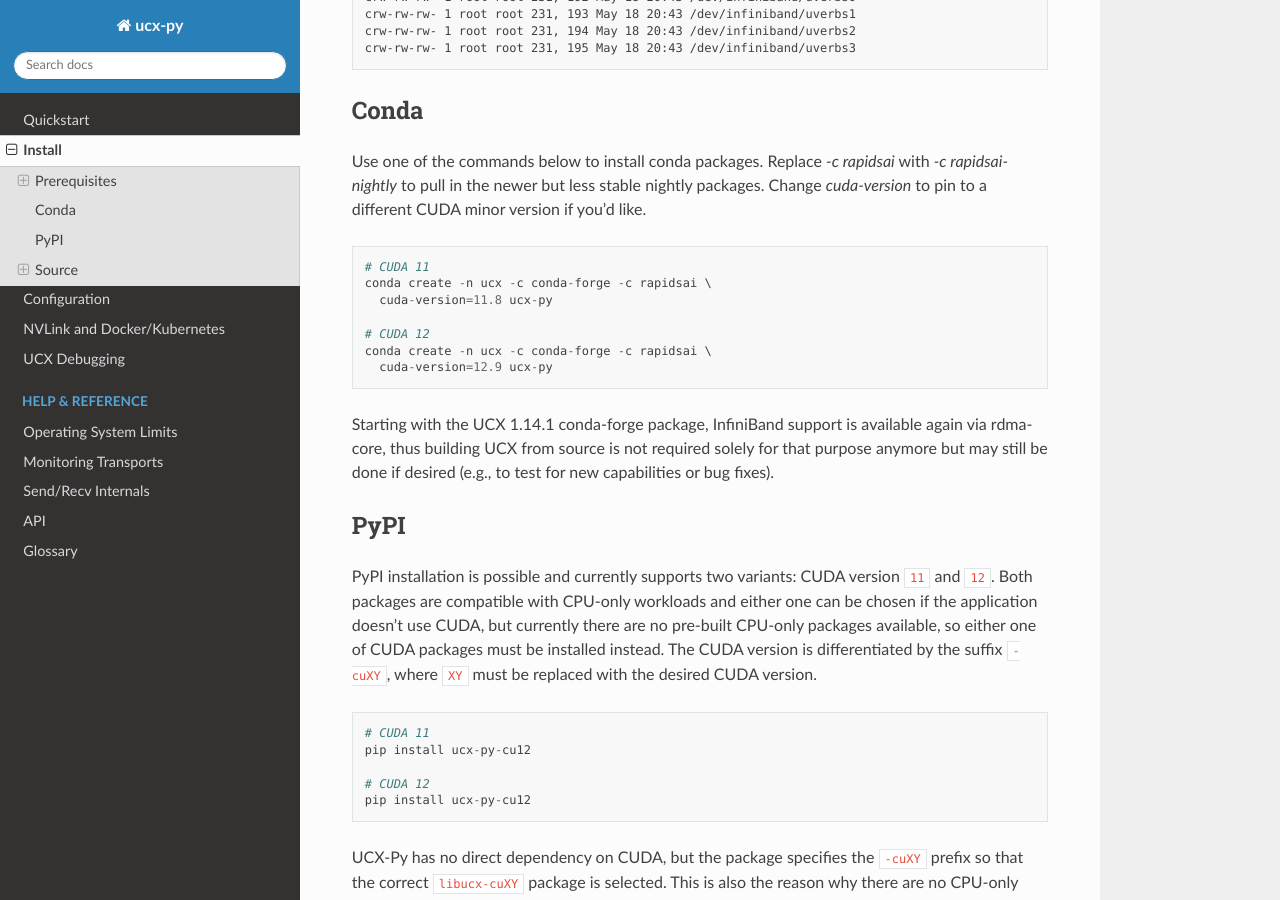
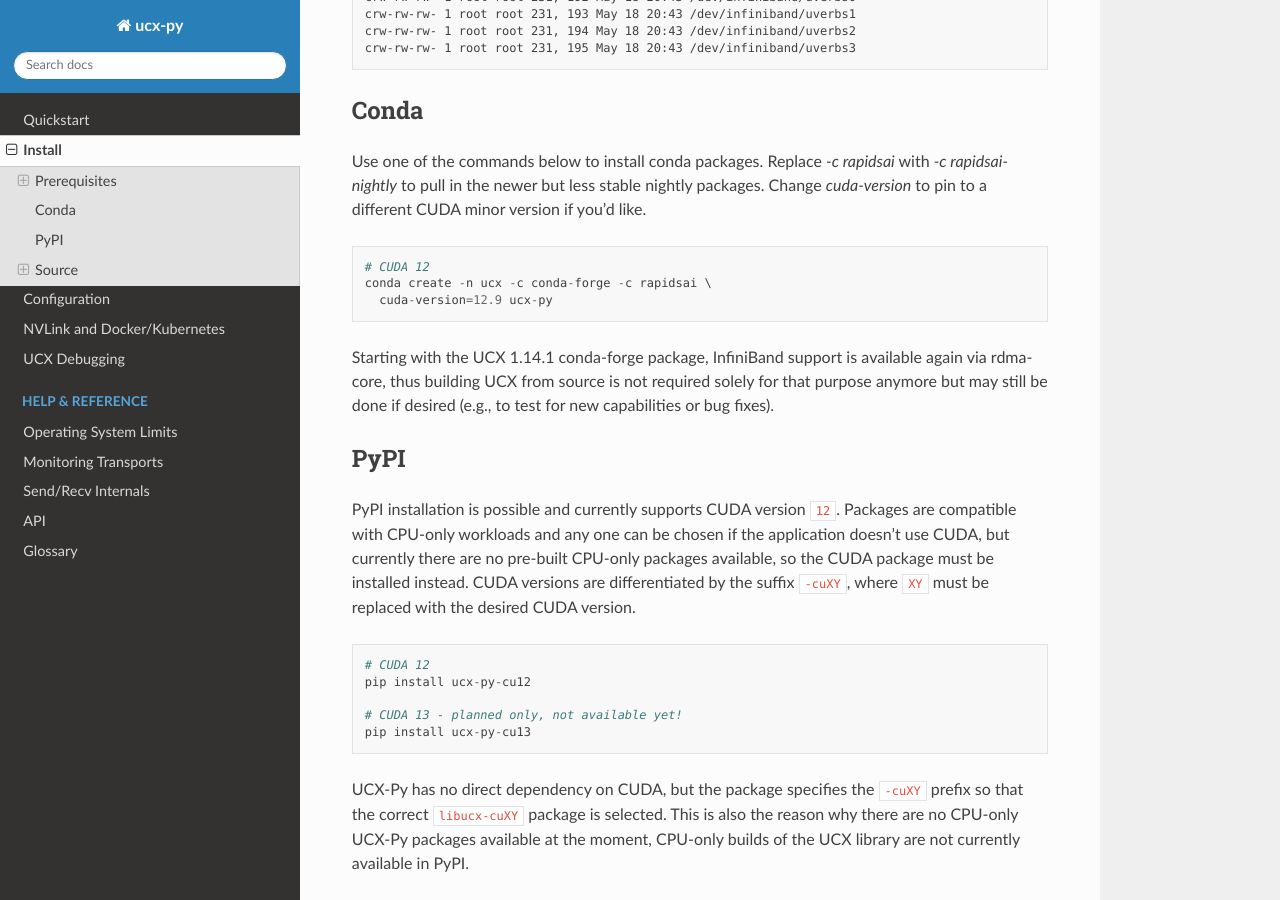
Before and after one commit to rapidsai/ucx-py, a Sphinx documentation site: the page built from docs/source/install.rst, in a window 1280 px wide and 900 px high, scrolled down 711 px. Built offline with Sphinx 7.4.7 and the Read the Docs theme 3.1.0, drawn with Linux system fonts in a browser that asks for light colours; the version number could not be read and is left out; some of the changed text lies outside the part shown.

Commit message:
Remove CUDA 11 from install docs

```diff
--- a/docs/source/install.rst
+++ b/docs/source/install.rst
@@ -40,10 +40,6 @@
 
 ::
 
-    # CUDA 11
-    conda create -n ucx -c conda-forge -c rapidsai \
-      cuda-version=11.8 ucx-py
-
     # CUDA 12
     conda create -n ucx -c conda-forge -c rapidsai \
       cuda-version=12.9 ucx-py
@@ -56,21 +52,20 @@
 PyPI
 ----
 
-PyPI installation is possible and currently supports two variants: CUDA
-version ``11`` and ``12``. Both packages are compatible with CPU-only
-workloads and either one can be chosen if the application doesn't use
-CUDA, but currently there are no pre-built CPU-only packages available,
-so either one of CUDA packages must be installed instead. The CUDA
-version is differentiated by the suffix ``-cuXY``, where ``XY`` must be
-replaced with the desired CUDA version.
+PyPI installation is possible and currently supports CUDA version
+``12``. Packages are compatible with CPU-only workloads and any one can
+be chosen if the application doesn't use CUDA, but currently there are
+no pre-built CPU-only packages available, so the CUDA package must be
+installed instead. CUDA versions are differentiated by the suffix
+``-cuXY``, where ``XY`` must be replaced with the desired CUDA version.
 
 ::
 
-    # CUDA 11
+    # CUDA 12
     pip install ucx-py-cu12
 
-    # CUDA 12
-    pip install ucx-py-cu12
+    # CUDA 13 - planned only, not available yet!
+    pip install ucx-py-cu13
 
 UCX-Py has no direct dependency on CUDA, but the package specifies the
 ``-cuXY`` prefix so that the correct ``libucx-cuXY`` package is selected.
@@ -218,7 +213,7 @@
 UCX-Py with UCX from PyPI
 ^^^^^^^^^^^^^^^^^^^^^^^^^
 
-CUDA-enabled builds of the UCX libraries are available from PyPI, under the names ``libucx-cu{11,12}``.
+CUDA-enabled builds of the UCX libraries are available from PyPI, under the name ``libucx-cu12``.
 Notice that those builds do not currently include InfiniBand support, if InfiniBand is required you will
 need to provide a custom UCX install as described in the "UCX-Py with custom UCX install" section.
 
@@ -233,8 +228,8 @@
     # or for develop build
     pip install -v -e .
 
-This will automatically handle installing appropriate, compatible ``libucx-cu{11,12}`` packages for build-time and runtime use.
-When you run UCX-Py code installed this way, it will load UCX libraries from the installed ``libucx-cu{11,12}`` package.
+This will automatically handle installing appropriate, compatible ``libucx-cu12`` packages for build-time and runtime use.
+When you run UCX-Py code installed this way, it will load UCX libraries from the installed ``libucx-cu12`` package.
 
 UCX-Py packages are built against the oldest version of UCX that UCX-Py supports, and can run against a range
 of ABI-compatible UCX versions.
@@ -243,9 +238,6 @@
 For example, to switch to using UCX 1.16 at runtime, run the following.
 
 ::
-
-    # CUDA 11
-    pip install 'libucx-cu11>=1.16.0,<1.17'
 
     # CUDA 12
     pip install 'libucx-cu12>=1.16.0,<1.17'
@@ -265,7 +257,7 @@
     # or for develop build
     pip install -v -e .
 
-To ensure that system install of UCX is always used at runtime (and not the ``libucx-cu{11,12}`` wheels), set the following
+To ensure that system install of UCX is always used at runtime (and not the ``libucx-cu12`` wheels), set the following
 environment variable in the runtime environment.
 
 ::
```
